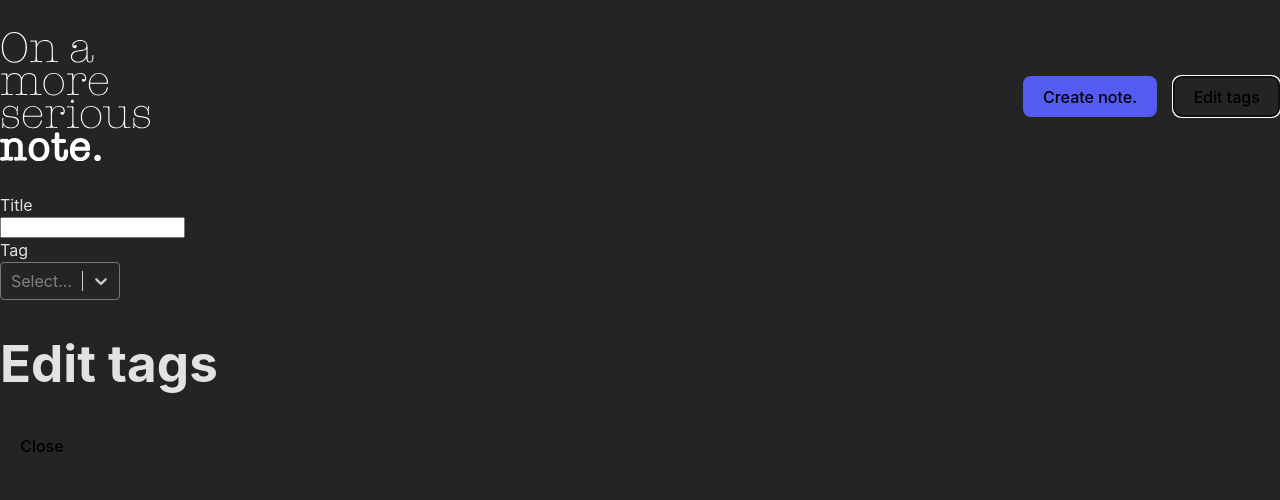
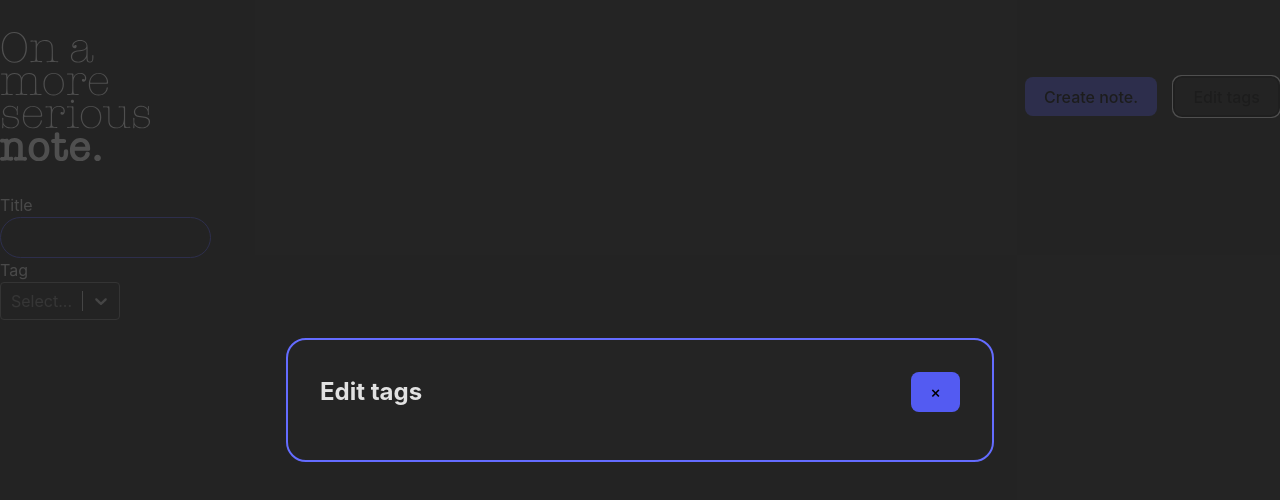
Before and after one commit to HalloJo/serious-note, a React (Vite) app: page / in a window 1280 px wide. Both pictures are taken after a click on the button "Edit tags". Shown: the top 500 px of the page. Built offline with nearby package versions, Linux system fonts and the light colour scheme.

Commit message:
Begin styling EditTagsModal

```diff
--- a/src/components/EditTagsModal.tsx
+++ b/src/components/EditTagsModal.tsx
@@ -1,4 +1,5 @@
 import { Tag } from "../types";
+import styles from "../scss/EditTagsModal.module.scss";
 
 type EditTagsModalProps = {
   availableTags: Tag[];
@@ -16,12 +17,20 @@ const EditTagsModal = ({
   updateTag,
 }: EditTagsModalProps) => {
   return (
-    <div>
-      <h1>Edit tags</h1>
-      <button onClick={() => handleClose(!show)}>Close</button>
+    <div className={styles.modal__background}>
+      <div className={styles.modal__wrapper}>
+        <div className={styles.modal__header}>
+          <h2 className={styles.modal__title}>Edit tags</h2>
+          <button
+            className={styles.modal__closeButton}
+            onClick={() => handleClose(!show)}
+          >
+            &times;
+          </button>
+        </div>
         <form action="">
           {availableTags.map((tag) => (
-          <div key={tag.id}>
+            <div className={styles.modal__inputWrapper} key={tag.id}>
               <input
                 type="text"
                 name="title"
@@ -34,6 +43,7 @@ const EditTagsModal = ({
           ))}
         </form>
       </div>
+    </div>
   );
 };
 
--- /dev/null
+++ b/src/scss/EditTagsModal.module.scss
@@ -0,0 +1,47 @@
+.modal {
+    &__background {
+        position: absolute;
+        top: 0;
+        left: 0;
+        width: 100%;
+        height: 100%;
+        background: var(--color-black-opacity);
+
+        display: flex;
+        align-items: center;
+        justify-content: center;
+    }
+
+    &__wrapper {
+        background-color: var(--color-black);
+        border-radius: 20px;
+        border: solid 2px var(--color-purple-light);
+        padding: 2rem;
+        width: 50%;
+    }
+
+    &__header {
+        width: 100%;
+        display: flex;
+        align-items: center;
+        justify-content: space-between;
+        margin: 0 0 1rem 0;
+    }
+
+    &__closeButton {
+        background-color: var(--color-purple);
+        border: none;
+        transition:  background-color 0.25s;
+
+        &:hover {
+            background-color: var(--color-purple-light);
+        }
+    }
+
+    &__inputWrapper {
+        display: flex;
+        align-items: center;
+        margin: 0 0 0.5rem 0;
+    }
+
+}
--- a/src/scss/Noteslist.module.scss
+++ b/src/scss/Noteslist.module.scss
@@ -1,6 +1,6 @@
 .notesList {
-    // background-color: var(--color-blue);
     width: 100%;
+    position: relative;
 
     &__header {
         width: 100%;
@@ -13,6 +13,7 @@
     &__primary {
       background-color: var(--color-purple);
       margin: 0 1rem 0 0;
+      border: none;
       transition:  background-color 0.25s;
 
       &:hover {
--- a/src/scss/globals.scss
+++ b/src/scss/globals.scss
@@ -1,5 +1,7 @@
 :root {
+    --color-dark-black: #00000040;
     --color-black: #242424;
+    --color-black-opacity: #242424CC;
     --color-blue: #61dafbaa;
     --color-purple-light: #646cff;
     --color-purple: #535bf2;
@@ -15,11 +17,20 @@ button {
     background-color: var(--color-black);
     cursor: pointer;
     transition: border-color 0.25s;
+    border: solid 1px var(--color-dark-black)
   }
   button:hover {
-    border-color: var(--color-purple);
+    border-color: var(--color-purple-light);
   }
   button:focus,
   button:focus-visible {
     outline: 4px auto -webkit-focus-ring-color;
   }
+
+  input {
+    padding: 0.9em 1.2em;
+    border-radius: 25px;
+    border: solid 1px var(--color-purple);
+    background-color: transparent;
+    // outline: 4px auto -webkit-focus-ring-color;
+  }
--- a/src/scss/index.scss
+++ b/src/scss/index.scss
@@ -25,6 +25,10 @@ body {
 h1 {
   font-size: 3.2em;
   line-height: 1.1;
+  margin: 0;
+}
+h2, h3 {
+  margin: 0;
 }
 
 
```
Lines whose indentation alone changed are shown as unchanged.
